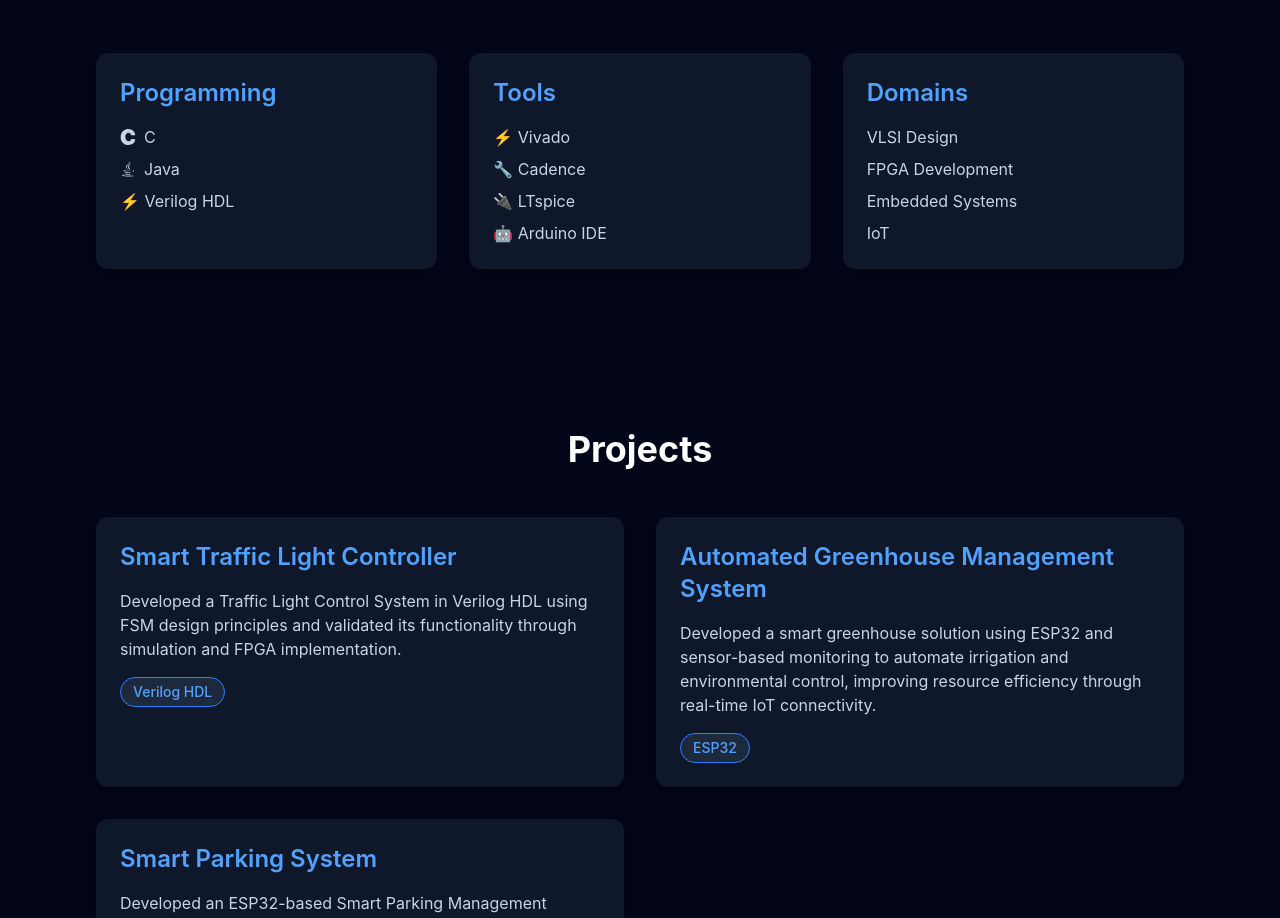
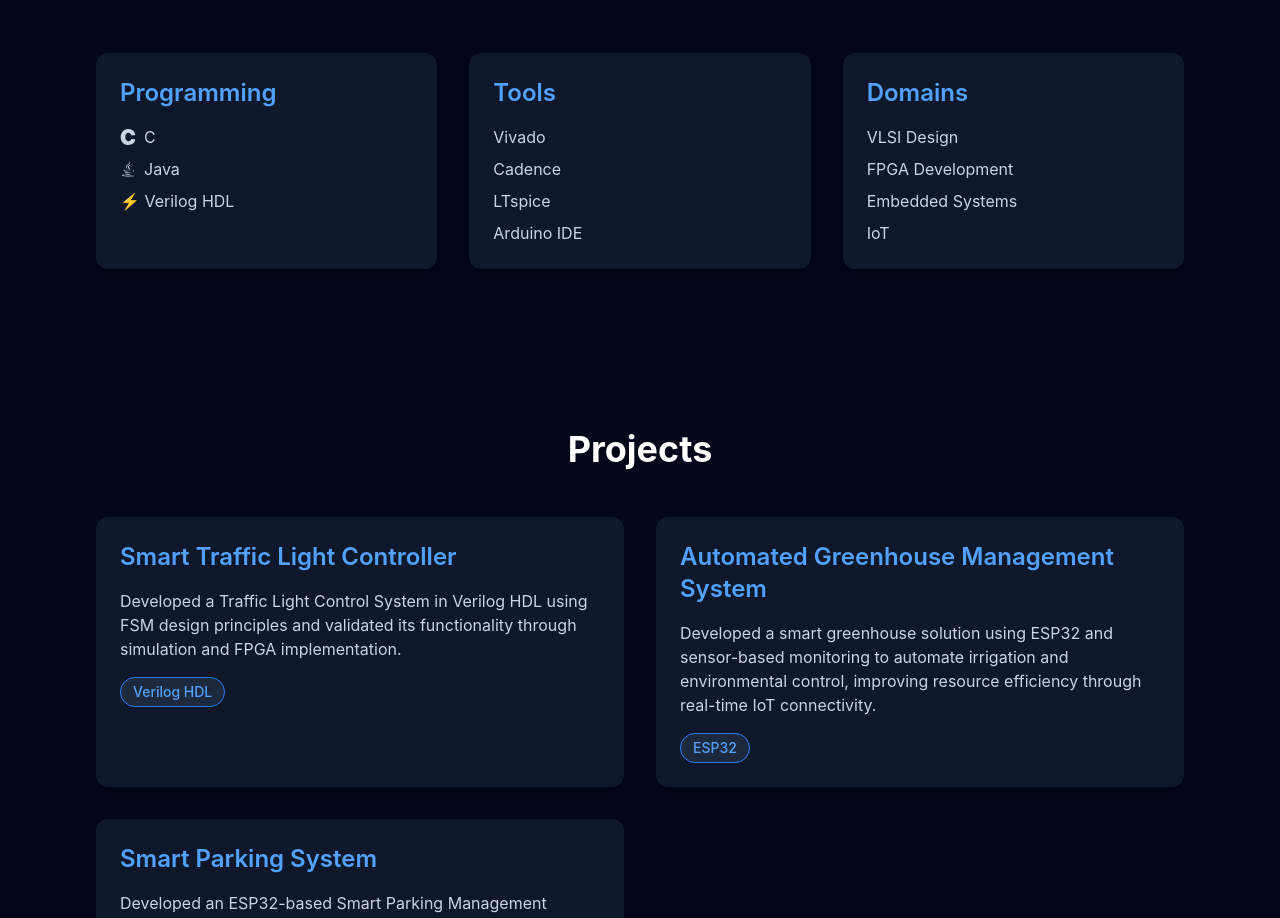
Before and after one commit to pavankalyannemalapuri-cell/portfolio, a React (Vite) app: page / in a window 1280 px wide. Shown: the part 782-1700 px from the top of the page. Built offline with nearby package versions, Linux system fonts and the light colour scheme.

Commit message:
Updated portfolio

```diff
--- a/src/App.tsx
+++ b/src/App.tsx
@@ -464,19 +464,19 @@ font-semibold
               darkMode ? "text-slate-300" : "text-slate-700"
             }`}>
              <li className="flex items-center gap-2">
-              ⚡ Vivado
+               Vivado
              </li>
 
              <li className="flex items-center gap-2">
-             🔧 Cadence
+              Cadence
             </li>
 
             <li className="flex items-center gap-2">
-            🔌 LTspice
+             LTspice
             </li>
 
             <li className="flex items-center gap-2">
-             🤖 Arduino IDE
+              Arduino IDE
             </li>
             </ul>
           </div>
```
